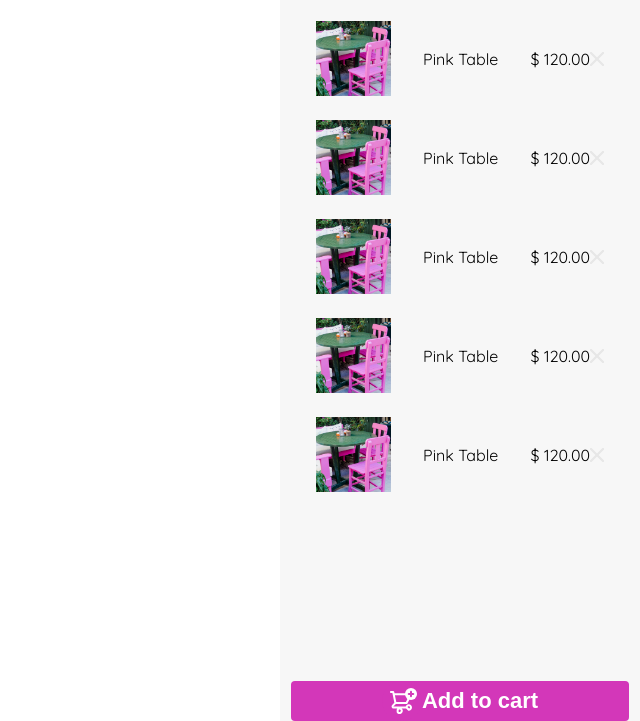
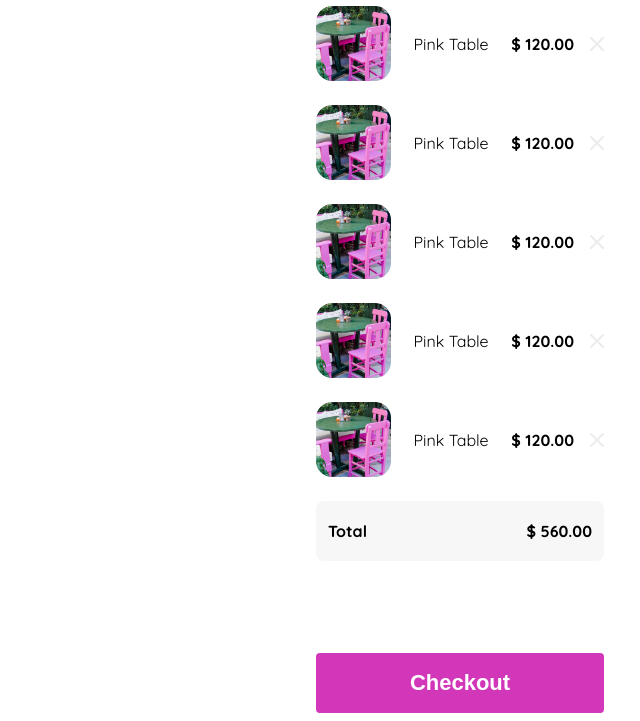
Before and after one commit to AngelVelasco256/YardSale, a plain HTML site: page Views/shoppingCart.html in a window 1280 px wide. Shown: the part 79-800 px from the top of the page, without its empty margins (640-1280 px from the left). Drawn offline with Linux system fonts and the light colour scheme.

Commit message:
Terminado el shopping cart en ambas vistas y Termino del curso ;D

```diff
--- a/Views/shoppingCart.html
+++ b/Views/shoppingCart.html
@@ -6,7 +6,7 @@
     <link rel="preconnect" href="https://fonts.googleapis.com">
     <link rel="preconnect" href="https://fonts.gstatic.com" crossorigin>
     <link href="https://fonts.googleapis.com/css2?family=Quicksand:wght@300..700&display=swap" rel="stylesheet">
-    <title>Product</title>
+    <title>Shopping cart</title>
     <style>
         :root {
             --white: #ffffff;
@@ -28,41 +28,63 @@
         }
         nav {
             width: 100%;
-            height: 75px;
+            height: 60px;
             display: flex;
+            gap: 14px;
+            justify-content: flex-start;
             align-items: center;
             border-bottom: 1px solid var(--hospital-green);
         }
         nav img {
-            width: 35px;
-            margin-left: 24px;
+            width: 16px;
+            margin-left: 12px;
+            transform: rotate(180deg);
         }
         nav p {
+            font-size: var(--md);
             font-weight: bold;
-            margin-left: 28%;
         }
         .product {
             width: 360px;
             position: absolute;
             right: 0;
             height: 100vh;
-            background-color: var(--text-input-field);
         }
         .cart {
             width: 80%;
-            text-align: center;
             margin: 24px 10% 0 10%;
         }
         .cart .cart-item {
             display: grid;
             grid-template-columns: auto 1fr auto auto ;
             align-items: center;
+            text-align: center;
             margin-bottom: 24px;
+            gap: 16px;
         }
         .cart-item img:first-child{
             width: 75px;
             height: 75px;
             margin: 0;
+            border-radius: 16px;
+        }
+        .cart-item p:nth-child(3) {
+            font-weight: bold;
+        }
+        .my-order-total p {
+            font-weight: bold;
+            padding: 0 12px;
+        }
+        .my-order-total {
+            width: 100%;
+            height: 60px;
+            margin: 24px 0 0 0;
+            display: flex;
+            flex-direction: row;
+            justify-content: space-between;
+            align-items: center;
+            background-color: var(--text-input-field);
+            border-radius: 8px;
         }
         .primary-button {
             background-color: var(--hospital-green);
@@ -71,15 +93,10 @@
             border-radius: 4px;
             font-size: var(--md);
             font-weight: bold;
-            width: 94%;
-            height: 40px;
+            width: 80%;
+            height: 60px;
             cursor: pointer;
-        }
-        .add-to-cart {
-            display: flex;
-            justify-content: center;
-            align-items: center;
-            margin: 0 3%;
+            margin: 0 10% 8px 10%;
             position: absolute;
             bottom: 0;
             right: 0;
@@ -95,7 +112,7 @@
 <body>
     <aside class="product">
         <nav>
-            <img src="../Assets/icons/icon_menu.svg" alt="menu icon">
+            <img src="../Assets/icons/flechita.svg" alt="menu icon">
             <p>Shopping Cart</p>
         </nav>
         <div class="cart">
@@ -129,10 +146,13 @@
                 <p class="cart-item-price">$ 120.00</p>
                 <img src="../Assets/icons/icon_close.png" alt="delete item" class="cart-delete">
             </div>
+            <div class="my-order-total">
+                <p>Total</p>
+                <p>$ 560.00</p>
+            </div>
         </div>
         <button class="primary-button add-to-cart">
-            <img src="../Assets/icons/bt_add_to_cart.svg" alt="img cart">
-            <p>Add to cart</p>
+            Checkout
         </button>
     </aside>
 </body>
```
Lines whose indentation alone changed are shown as unchanged.
